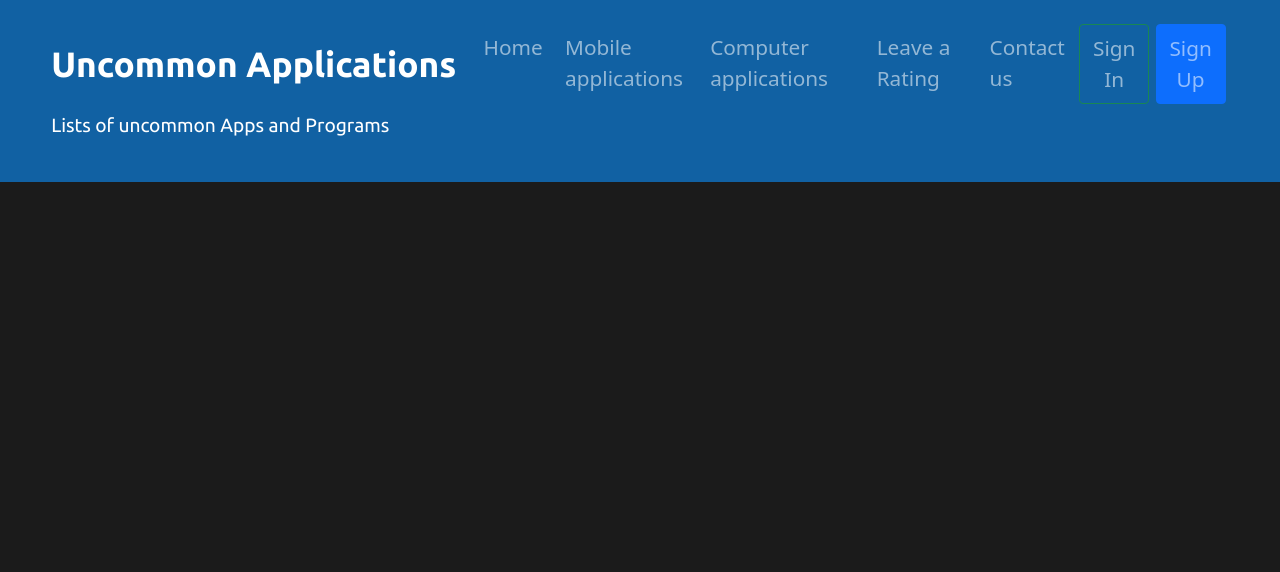
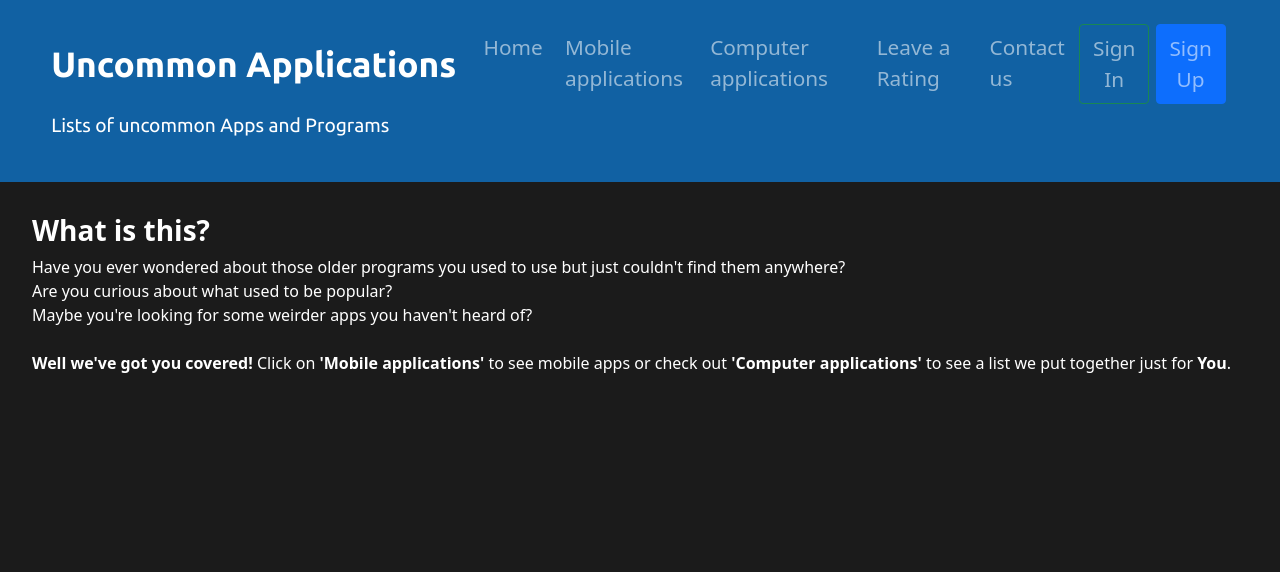
Before and after one commit to Jan-MarcusSivadi/TARpe19Projekt, a Node server app: page / in a window 1280 px wide. Shown: the top 572 px of the page. Run offline with Node 20, Linux system fonts and the light colour scheme.

Commit message:
add more paragraphs to the Homepage & loading gif idea for future use

```diff
--- a/Prototype/Program/public/css/style.css
+++ b/Prototype/Program/public/css/style.css
@@ -16,6 +16,7 @@ html {
 
 body {
     background-color: var(--BG-color);
+    color: var(--white);
 }
 
 .main-page {
@@ -122,5 +123,5 @@ h1 {
 }
 
 .content-title {
-    color: white;
+    font-weight: 700;
 }
--- a/Prototype/Program/views/index.ejs
+++ b/Prototype/Program/views/index.ejs
@@ -59,6 +59,19 @@
                 </div>
 
             </section>
+            <section id="content">
+                <!--CONTENT-->
+                <nav class="navbar-dark">
+                    <h3 class="content-title">What is this?</h3> <!--So why did we even make this project in the first place <-vb võiks selle panna 'about' sektsiooni? -->
+                </nav>
+                <p>
+                    Have you ever wondered about those older programs you used to use but just couldn't find them anywhere?<br>
+                    Are you curious about what used to be popular?<br>
+                    Maybe you're looking for some weirder apps you haven't heard of?<br><br>
+                    <b>Well we've got you covered!</b> Click on <b>'Mobile applications'</b> to see mobile apps or check out <b>'Computer applications'</b> to see a list we put together just for <b>You</b>.
+                </p>
+                <!-- <img src="img/Yt.gif" style="float:left; width: 35px;" alt=""/> loading gif thing -->
+            </section>
         </div>
     </div>
 
```
Also changed, not shown: Prototype/Program/public/img/Yt.gif (added).
